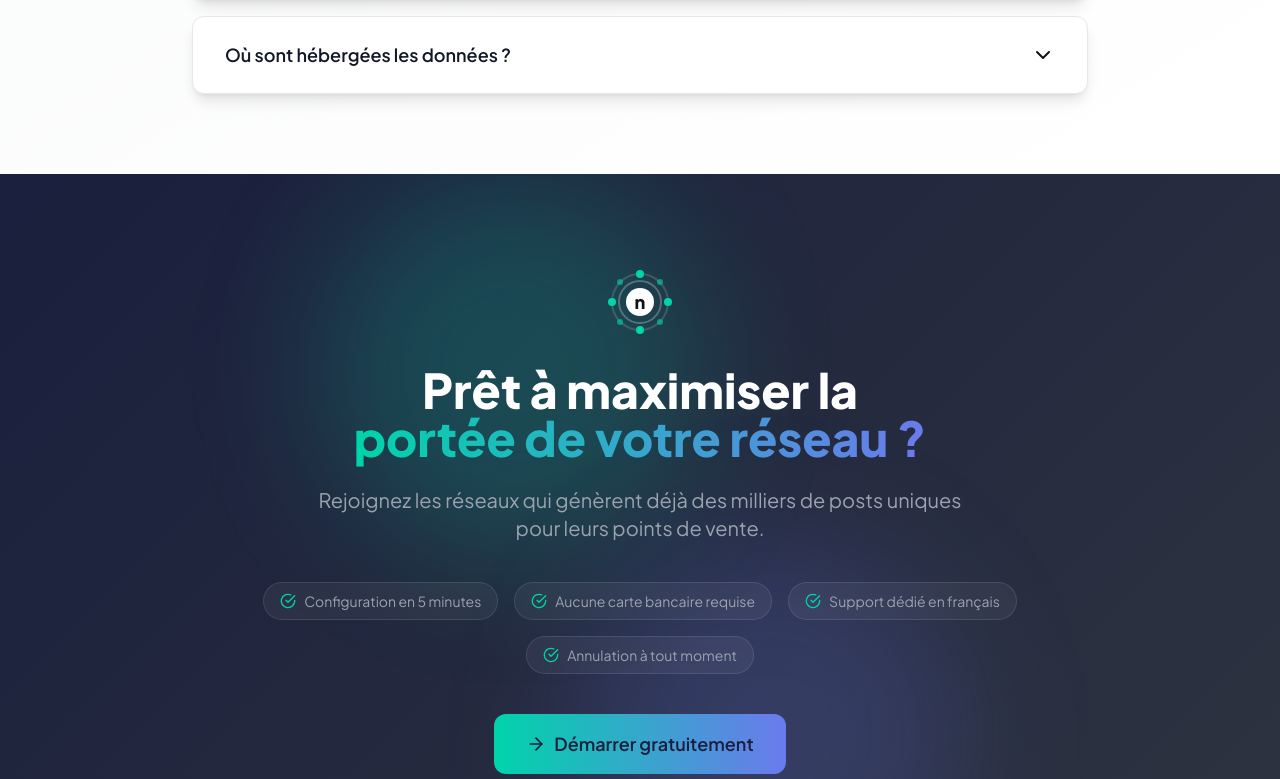
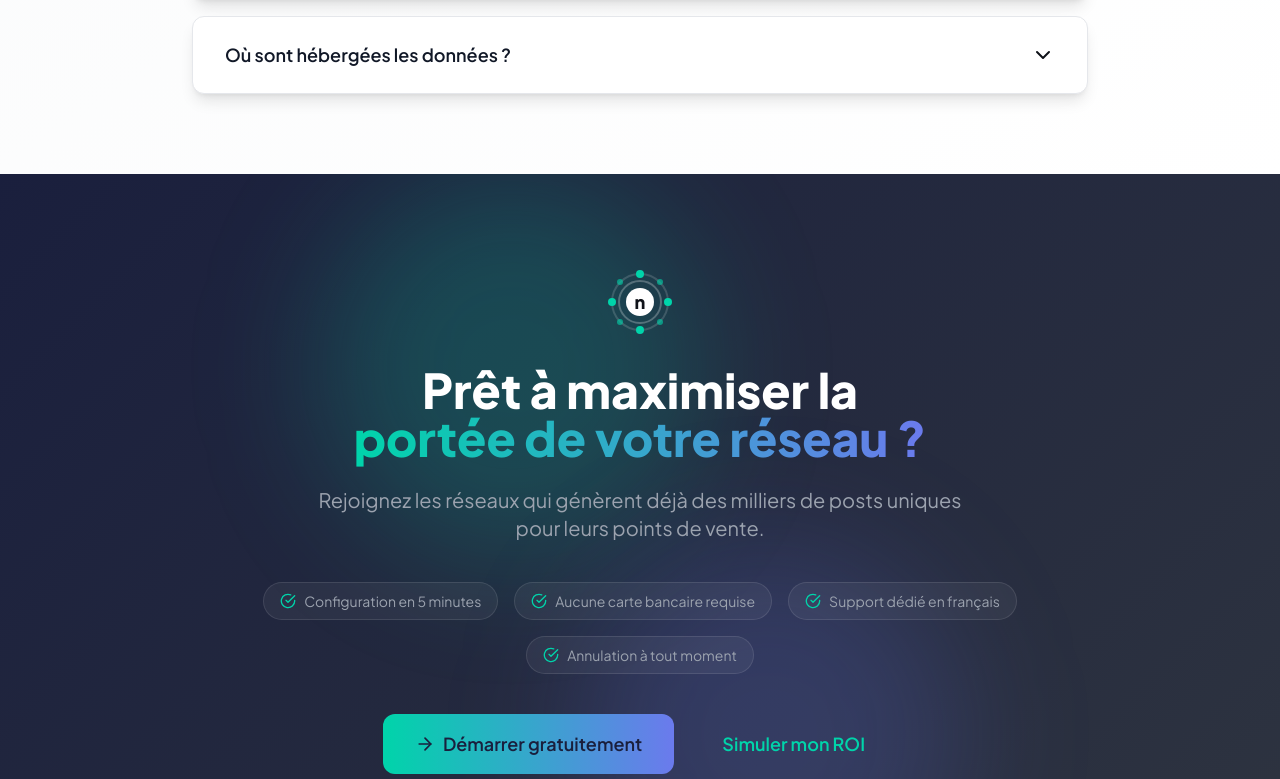
Before and after one commit to Mazaljoker/VISIOPOST_WEBSITE, a React (Vite) app: page / in a window 1280 px wide. Shown: the part 11221-12000 px from the top of the page. Built offline with nearby package versions, Linux system fonts and the light colour scheme.

Commit message:
fix: TypeScript errors - remove unused import & add onOpenRoi prop
- HeroSection.tsx: Remove unused NReachLogo import
- FinalCtaSection.tsx: Add optional onOpenRoi prop interface

```diff
--- a/src/sections/FinalCtaSection.tsx
+++ b/src/sections/FinalCtaSection.tsx
@@ -3,6 +3,10 @@ import { motion } from 'framer-motion';
 import { ArrowRight, CheckCircle } from 'lucide-react';
 import { Button } from '../components/Button';
 import { NReachLogo } from '../components/NReachLogo';
+
+interface FinalCtaSectionProps {
+  onOpenRoi?: () => void;
+}
 
 const benefits = [
   'Configuration en 5 minutes',
@@ -11,7 +15,7 @@ const benefits = [
   'Annulation à tout moment',
 ];
 
-export const FinalCtaSection: React.FC = () => {
+export const FinalCtaSection: React.FC<FinalCtaSectionProps> = ({ onOpenRoi }) => {
   return (
     <section className="relative py-24 overflow-hidden">
       {/* Background */}
@@ -83,10 +87,16 @@ export const FinalCtaSection: React.FC = () => {
           whileInView={{ opacity: 1, y: 0 }}
           viewport={{ once: true }}
           transition={{ delay: 0.3 }}
+          className="flex flex-col sm:flex-row items-center justify-center gap-4"
         >
           <Button variant="primary" size="lg" icon={<ArrowRight size={20} />}>
             Démarrer gratuitement
           </Button>
+          {onOpenRoi && (
+            <Button variant="ghost" size="lg" onClick={onOpenRoi} className="text-nreach-electric">
+              Simuler mon ROI
+            </Button>
+          )}
         </motion.div>
 
         {/* Tagline */}
--- a/src/sections/HeroSection.tsx
+++ b/src/sections/HeroSection.tsx
@@ -2,7 +2,6 @@ import React from 'react';
 import { motion } from 'framer-motion';
 import { ArrowRight, Sparkles, Users, Zap } from 'lucide-react';
 import { Button } from '../components/Button';
-import { NReachLogo } from '../components/NReachLogo';
 
 const stats = [
   { value: 'n', label: 'locations', icon: Users },
```
